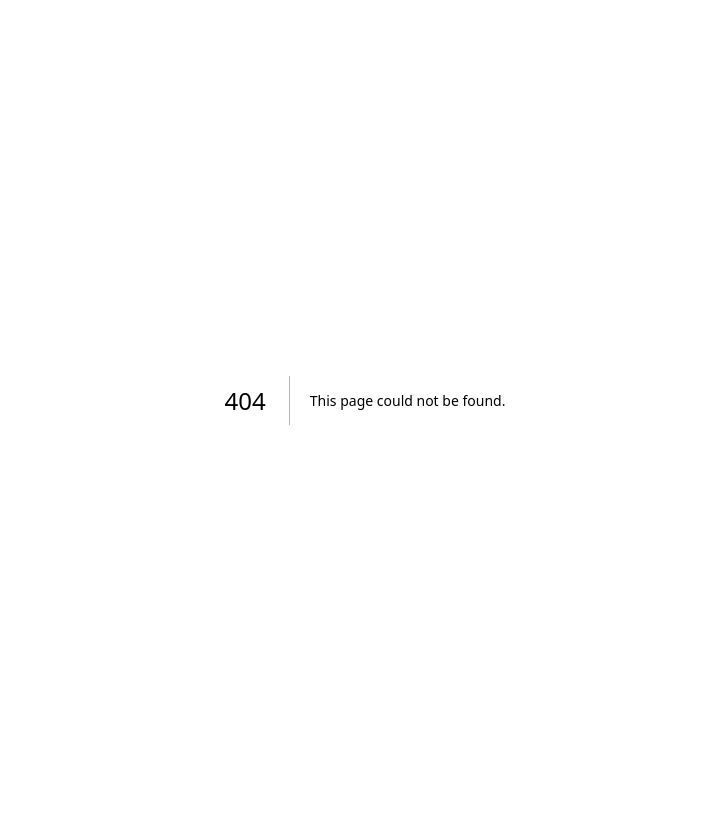
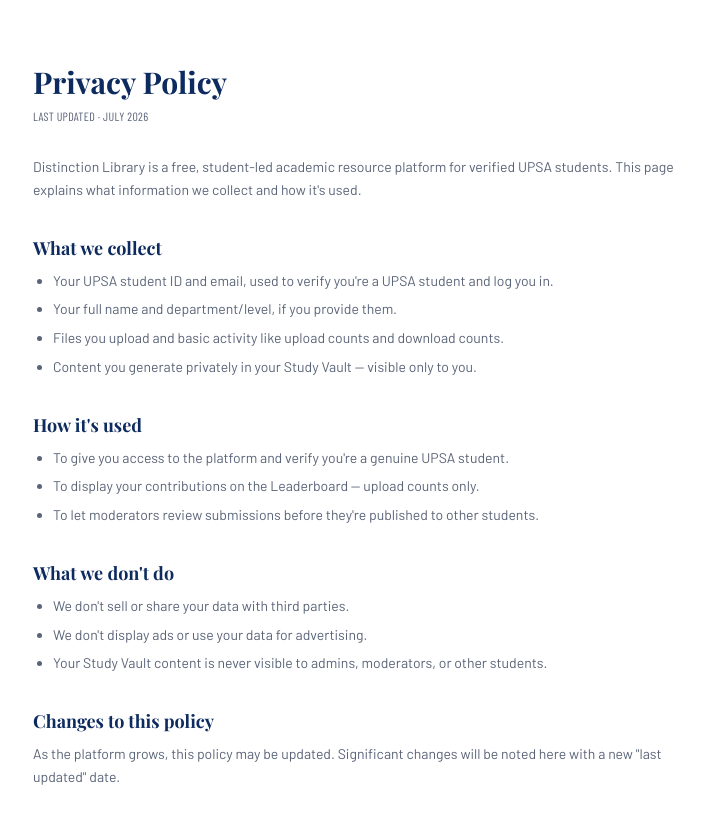
Before and after one commit to johnadamsmahama/distinction-library, a Next.js app: page /legal/privacy in a window 1280 px wide. Before the commit this address had no page. Shown: the top 822 px of the page, without its empty margins (275-979 px from the left). Before the commit the page ends 800 px from the top, so only its background shows below. Built offline with nearby package versions, Linux system fonts and the light colour scheme; a web font is replaced by a local one.

Commit message:
Add Legal footer section with Privacy Policy and Terms of Use pages

```diff
--- /dev/null
+++ b/app/legal/privacy/page.tsx
@@ -0,0 +1,43 @@
+export default function PrivacyPolicyPage() {
+  return (
+    <div className="max-w-[720px] mx-auto py-16 px-7">
+      <h1 className="font-display font-bold text-3xl text-navy mb-2">Privacy Policy</h1>
+      <div className="font-condensed text-xs uppercase tracking-wide text-g600 mb-8">
+        Last updated · July 2026
+      </div>
+
+      <p className="font-body text-sm text-g600 leading-relaxed mb-6">
+        Distinction Library is a free, student-led academic resource platform for verified UPSA
+        students. This page explains what information we collect and how it&apos;s used.
+      </p>
+
+      <h2 className="font-display font-bold text-lg text-navy mt-8 mb-2">What we collect</h2>
+      <ul className="list-disc pl-5 font-body text-sm text-g600 leading-relaxed space-y-1.5">
+        <li>Your UPSA student ID and email, used to verify you&apos;re a UPSA student and log you in.</li>
+        <li>Your full name and department/level, if you provide them.</li>
+        <li>Files you upload and basic activity like upload counts and download counts.</li>
+        <li>Content you generate privately in your Study Vault — visible only to you.</li>
+      </ul>
+
+      <h2 className="font-display font-bold text-lg text-navy mt-8 mb-2">How it&apos;s used</h2>
+      <ul className="list-disc pl-5 font-body text-sm text-g600 leading-relaxed space-y-1.5">
+        <li>To give you access to the platform and verify you&apos;re a genuine UPSA student.</li>
+        <li>To display your contributions on the Leaderboard — upload counts only.</li>
+        <li>To let moderators review submissions before they&apos;re published to other students.</li>
+      </ul>
+
+      <h2 className="font-display font-bold text-lg text-navy mt-8 mb-2">What we don&apos;t do</h2>
+      <ul className="list-disc pl-5 font-body text-sm text-g600 leading-relaxed space-y-1.5">
+        <li>We don&apos;t sell or share your data with third parties.</li>
+        <li>We don&apos;t display ads or use your data for advertising.</li>
+        <li>Your Study Vault content is never visible to admins, moderators, or other students.</li>
+      </ul>
+
+      <h2 className="font-display font-bold text-lg text-navy mt-8 mb-2">Changes to this policy</h2>
+      <p className="font-body text-sm text-g600 leading-relaxed">
+        As the platform grows, this policy may be updated. Significant changes will be noted here
+        with a new &quot;last updated&quot; date.
+      </p>
+    </div>
+  );
+}
--- /dev/null
+++ b/app/legal/terms/page.tsx
@@ -0,0 +1,45 @@
+export default function TermsOfUsePage() {
+  return (
+    <div className="max-w-[720px] mx-auto py-16 px-7">
+      <h1 className="font-display font-bold text-3xl text-navy mb-2">Terms of Use</h1>
+      <div className="font-condensed text-xs uppercase tracking-wide text-g600 mb-8">
+        Last updated · July 2026
+      </div>
+
+      <p className="font-body text-sm text-g600 leading-relaxed mb-6">
+        By using Distinction Library, you agree to the following terms. This platform is a
+        student-led initiative and is not officially affiliated with UPSA administration.
+      </p>
+
+      <h2 className="font-display font-bold text-lg text-navy mt-8 mb-2">Eligibility</h2>
+      <p className="font-body text-sm text-g600 leading-relaxed">
+        Access is limited to verified UPSA students with a valid @upsamail.edu.gh email address.
+      </p>
+
+      <h2 className="font-display font-bold text-lg text-navy mt-8 mb-2">Uploading content</h2>
+      <ul className="list-disc pl-5 font-body text-sm text-g600 leading-relaxed space-y-1.5">
+        <li>Only upload past papers and study materials you have the right to share.</li>
+        <li>All uploads are reviewed by a moderator before becoming visible to other students.</li>
+        <li>
+          Repeated low-quality or inappropriate submissions may result in a strike, and upload
+          privileges may be suspended after 3 strikes.
+        </li>
+      </ul>
+
+      <h2 className="font-display font-bold text-lg text-navy mt-8 mb-2">Acceptable use</h2>
+      <ul className="list-disc pl-5 font-body text-sm text-g600 leading-relaxed space-y-1.5">
+        <li>Don&apos;t attempt to bypass the verification process or impersonate another student.</li>
+        <li>
+          Don&apos;t upload content that infringes on someone else&apos;s rights or violates UPSA
+          academic integrity policies.
+        </li>
+      </ul>
+
+      <h2 className="font-display font-bold text-lg text-navy mt-8 mb-2">Availability</h2>
+      <p className="font-body text-sm text-g600 leading-relaxed">
+        Distinction Library is provided free of charge on a best-effort basis. We don&apos;t
+        guarantee uninterrupted availability, and features may change as the platform develops.
+      </p>
+    </div>
+  );
+}
--- a/components/Footer.tsx
+++ b/components/Footer.tsx
@@ -1,12 +1,53 @@
+import Link from 'next/link';
+
 export default function Footer() {
   return (
-    <footer className="bg-navy-mid border-t border-gold/10 py-6 px-7">
-      <div className="max-w-content mx-auto flex items-center justify-between flex-wrap gap-3">
-        <div className="font-condensed font-bold text-[15px]">
-          <span className="text-white">Distinction</span> <span className="text-gold">Library</span>
+    <footer className="bg-navy-mid border-t border-gold/10 py-10 px-7">
+      <div className="max-w-content mx-auto">
+        <div className="flex flex-wrap justify-between gap-10 mb-8">
+          <div>
+            <div className="font-condensed font-bold text-[15px] mb-3">
+              <span className="text-white">Distinction</span> <span className="text-gold">Library</span>
+            </div>
+            <p className="font-body text-xs text-white/70 max-w-[260px]">
+              A single, organised, always-free academic resource platform for UPSA students.
+            </p>
+          </div>
+
+          <div>
+            <div className="font-condensed font-bold text-xs uppercase tracking-wide text-gold mb-3">
+              Legal
+            </div>
+            <div className="flex flex-col gap-2">
+              <Link href="/legal/privacy" className="font-condensed text-[13px] text-white/70 hover:text-white transition-colors">
+                Privacy Policy
+              </Link>
+              <Link href="/legal/terms" className="font-condensed text-[13px] text-white/70 hover:text-white transition-colors">
+                Terms of Use
+              </Link>
+            </div>
+          </div>
+
+          <div>
+            <div className="font-condensed font-bold text-xs uppercase tracking-wide text-gold mb-3">
+              Contact
+            </div>
+            <div className="flex flex-col gap-2 font-condensed text-[13px] text-white/70">
+              <span>Call/WhatsApp: +233 24 811 1310</span>
+              <Link href="/support" className="hover:text-white transition-colors">
+                Contact &amp; Support
+              </Link>
+            </div>
+          </div>
         </div>
-        <div className="font-condensed text-[11.5px] text-white/28">
-          A J.A. Mahama Initiative · Distinction Programme · UPSA · 2026
+
+        <div className="border-t border-white/10 pt-5">
+          <div className="font-condensed text-[11.5px] text-white/60">
+            A J.A. Mahama Initiative · Distinction Programme · UPSA · 2026
+          </div>
+          <div className="font-condensed text-[11.5px] text-white/60 mt-1.5">
+            © 2026 Distinction Library. All rights reserved.
+          </div>
         </div>
       </div>
     </footer>
```
